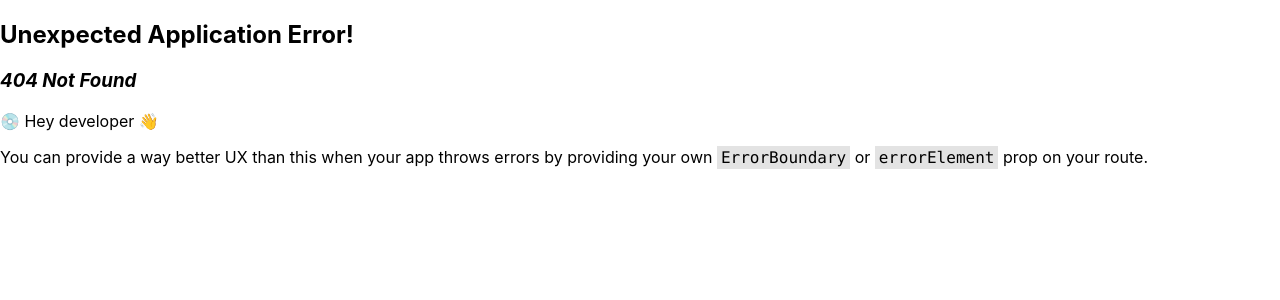
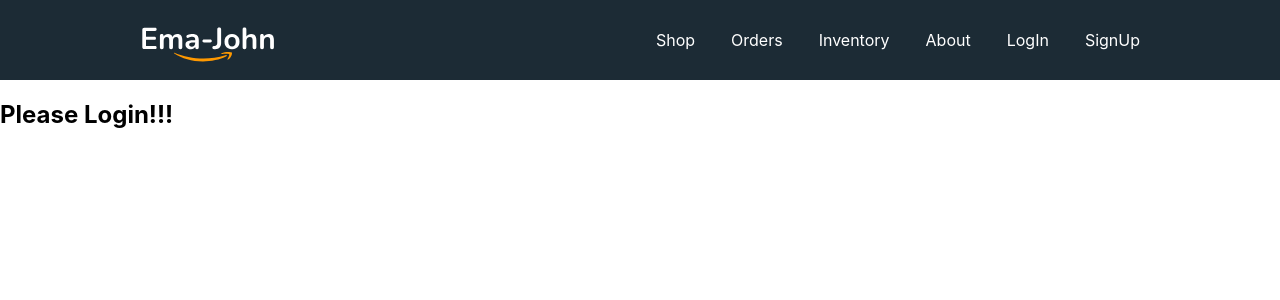
Before and after one commit to Farvez999/ema-john-resources-project-react, a React (Create React App) app: page /login in a window 1280 px wide. Before the commit this address had no page. Shown: the top 300 px of the page. Built offline with nearby package versions, Linux system fonts and the light colour scheme.

Commit message:
Firebase init and Login,SignUp page Setup

```diff
--- a/package.json
+++ b/package.json
@@ -9,6 +9,7 @@
     "@testing-library/jest-dom": "^5.16.5",
     "@testing-library/react": "^13.4.0",
     "@testing-library/user-event": "^13.5.0",
+    "firebase": "^9.12.1",
     "react": "^18.2.0",
     "react-dom": "^18.2.0",
     "react-router-dom": "^6.4.2",
--- a/src/components/Header/Header.js
+++ b/src/components/Header/Header.js
@@ -12,6 +12,8 @@
                 <Link to="./orders">Orders</Link>
                 <Link to="./inventory">Inventory</Link>
                 <Link to="./about">About</Link>
+                <Link to="./login">LogIn</Link>
+                <Link to="./signup">SignUp</Link>
             </div>
         </nav>
     );
--- /dev/null
+++ b/src/components/LogIn/LogIn.js
@@ -0,0 +1,11 @@
+import React from 'react';
+
+const LogIn = () => {
+    return (
+        <div>
+            <h2>Please Login!!!</h2>
+        </div>
+    );
+};
+
+export default LogIn;
--- /dev/null
+++ b/src/components/SignUp/SignUp.js
@@ -0,0 +1,11 @@
+import React from 'react';
+
+const SignUp = () => {
+    return (
+        <div>
+
+        </div>
+    );
+};
+
+export default SignUp;
```
Also changed, not shown: src/App.js (+10 -0 lines), src/components/firebase/firebaseConfig.js (added, +19 -0 lines), src/components/LogIn/LogIn.css (added), src/components/SignUp/SignUp.css (added), 1 other file (tests, documents, lock files or other folders).
